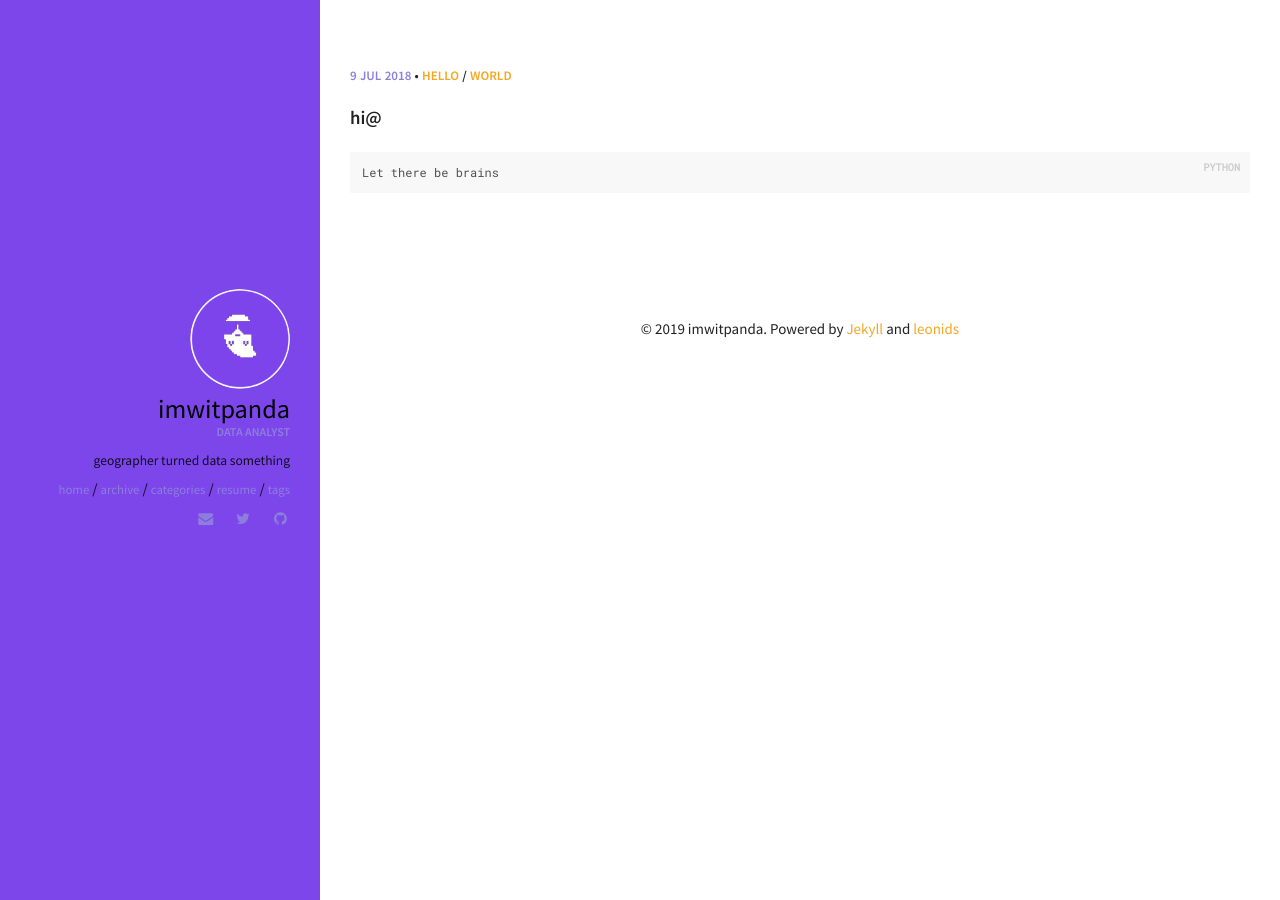
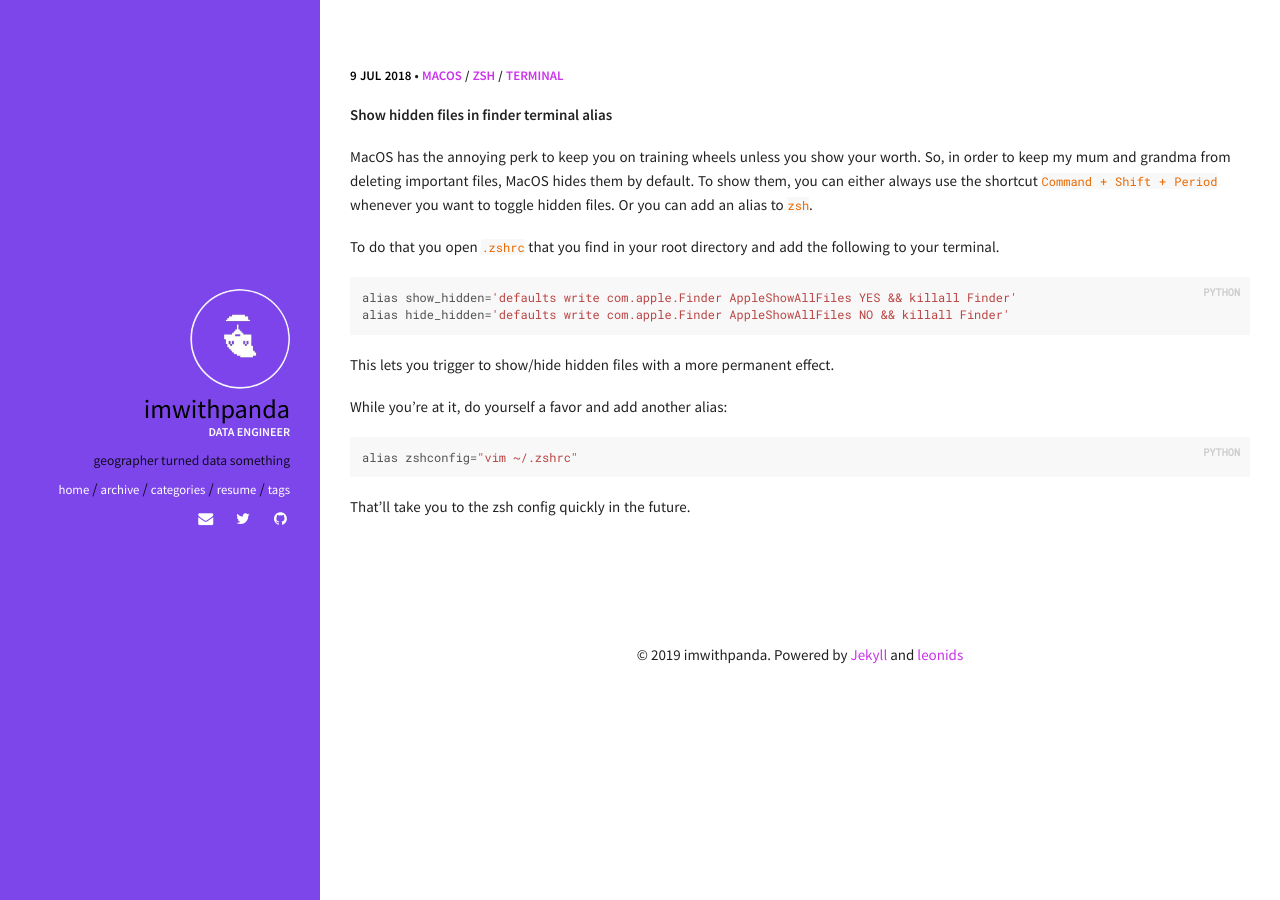
Before and after one commit to iwpnd/iwpnd.github.io, a Jekyll site: the page built from index.html, in a window 1280 px wide. Built offline with Jekyll 4.4.1, drawn with Linux system fonts in a browser that asks for light colours.

Commit message:
quick update of resume

```diff
--- a/_config.yml
+++ b/_config.yml
@@ -32,9 +32,9 @@
 ####################################
 #
 owner:
-  name: imwitpanda
+  name: imwithpanda
   avatar: img.png
-  job: "data analyst"
+  job: "data engineer"
   bio: "geographer turned data something"
   email: "ahoi@iwpnd.pw"
   disqus-shortname:
--- a/_data/index/education.yml
+++ b/_data/index/education.yml
@@ -1,9 +1,9 @@
 - name: Beuth University of Applied Sciences
   link: https://www.beuth-hochschule.de
   date: 2012 - 2014
-  descr: <br> (Geospatial Sciences)
+  descr: <br> (MSc. Geospatial Engineering)
 
 - name: Freie Universität Berlin
   link: https://www.fu-berlin.de/
   date: 2008 - 2012
-  descr: <br> (Bsc. Geography)
+  descr: <br> (BSc. Geography)
--- a/_posts/2018-07-09-hi.markdown
+++ /dev/null
@@ -1,10 +0,0 @@
----
-layout: post
-title:  "hi@"
-date:   2018-07-09 20:27:55 +0200
-categories: hello world
----
-
-{% highlight python %}
-Let there be brains
-{% endhighlight %}
--- /dev/null
+++ b/_posts/2018-07-09-show-hidden-files-in-finder-toggle.markdown
@@ -0,0 +1,25 @@
+---
+layout: post
+title:  "Show hidden files in finder terminal alias"
+date:   2018-07-09 20:27:55 +0200
+categories: macos zsh terminal
+---
+
+MacOS has the annoying perk to keep you on training wheels unless you show your worth. So, in order to keep my mum and grandma from deleting important files, MacOS hides them by default. To show them, you can either always use the shortcut `Command + Shift + Period` whenever you want to toggle hidden files. Or you can add an alias to `zsh`.
+
+To do that you open `.zshrc` that you find in your root directory and add the following to your terminal.
+
+{% highlight python %}
+alias show_hidden='defaults write com.apple.Finder AppleShowAllFiles YES && killall Finder'
+alias hide_hidden='defaults write com.apple.Finder AppleShowAllFiles NO && killall Finder'
+{% endhighlight %}
+
+This lets you trigger to show/hide hidden files with a more permanent effect.
+
+While you're at it, do yourself a favor and add another alias:
+
+{% highlight python %}
+alias zshconfig="vim ~/.zshrc"
+{% endhighlight %}
+
+That'll take you to the zsh config quickly in the future.
--- a/_sass/components/_variables.scss
+++ b/_sass/components/_variables.scss
@@ -35,11 +35,11 @@
 $font-size-xs:               $font-size-root * 0.75 !default;
 
 $font-size-h1:               2rem !default;
-$font-size-h2:               1.75rem !default;
-$font-size-h3:               1.5rem !default;
-$font-size-h4:               1.25rem !default;
-$font-size-h5:               1.15rem !default;
-$font-size-h6:               1rem !default;
+$font-size-h2:               1.5rem !default;
+$font-size-h3:               1.25rem !default;
+$font-size-h4:               1.0rem !default;
+$font-size-h5:               0.9rem !default;
+$font-size-h6:               0.8rem !default;
 
 $base-line-height:            1.5;
 $base-space-unit:             1.5em;
@@ -55,11 +55,12 @@
 $background-color: #7D46EB;
 
 $white:            #fff;
-$primary:          #F5A623;
-$secondary:        #8d7edc;
+$primary:         rgb(204, 50, 235);
+$secondary:        #fff;
+$secondary-date:        #000;
 $success:          #65e892;
 $danger:           #f83e4b;
-$warning:          #F5A623;
+$warning:         rgb(204, 50, 235);
 $info:             #09ABF6;
 
 // Tables
--- a/_sass/pages/_post.scss
+++ b/_sass/pages/_post.scss
@@ -64,7 +64,7 @@
   font-size: 13px;
   font-weight: bold;
 	.post-date {
-		color: $secondary;
+		color: $secondary-date;
 	}
 	.post-author {
 		text-transform: uppercase;
```
Also changed, not shown: _data/index/projects.yml (+12 -3 lines), _includes/sections/about.html (+4 -3 lines), favicon.ico (deleted), favicon.png, img/avatar.jpg (deleted), img/leonids-logo.png, 1 other file.
